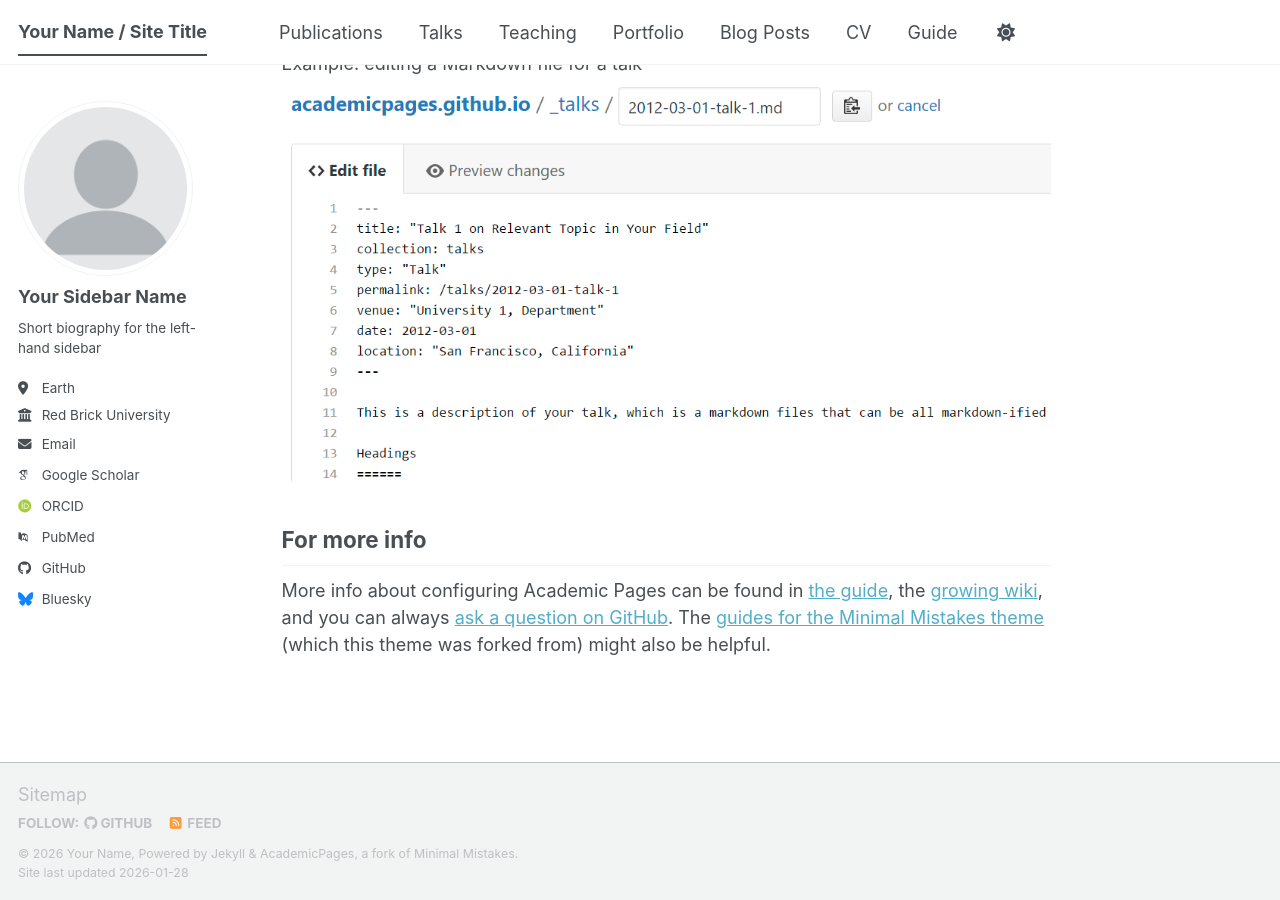
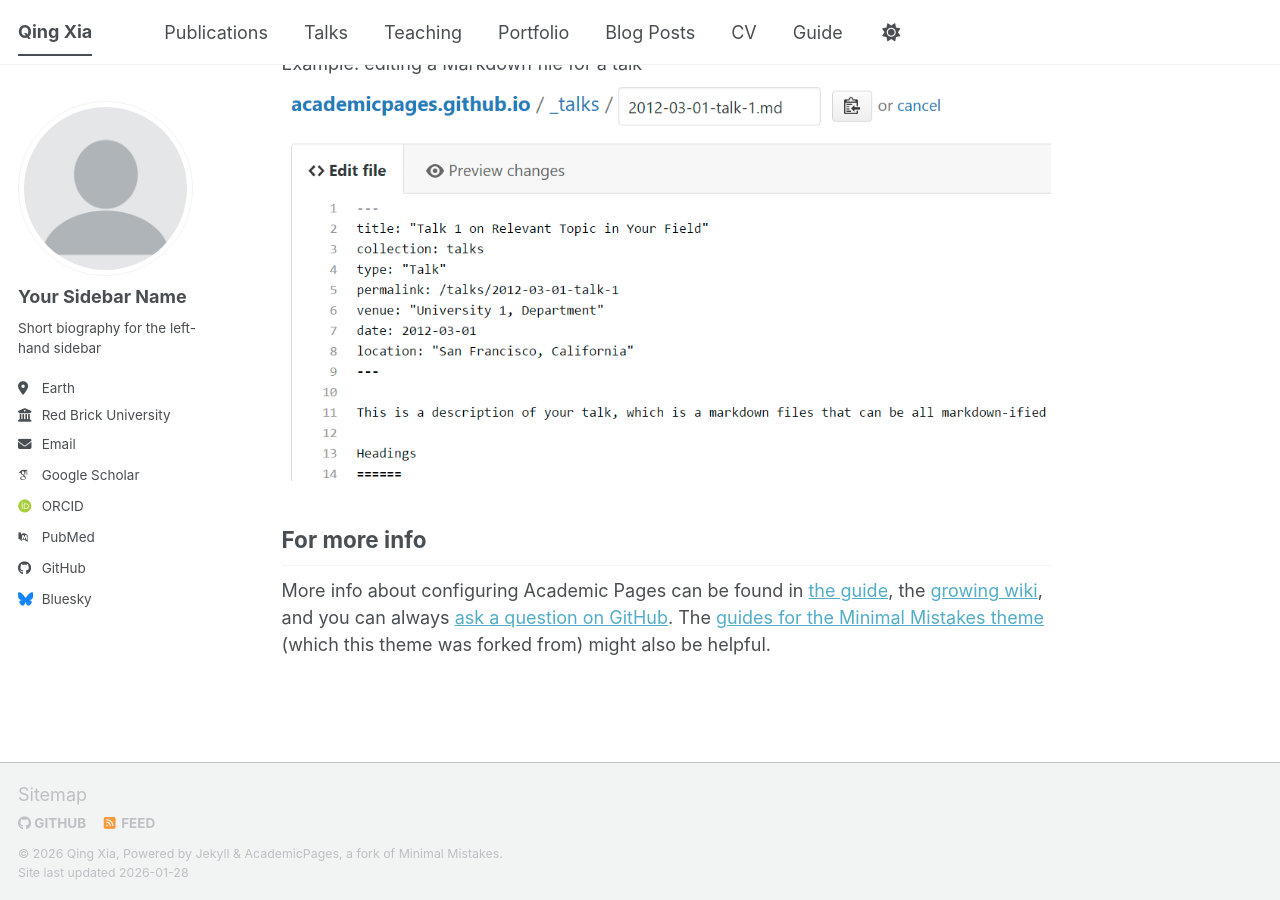
Before and after one commit to QingXia97/QingXia97.github.io, a Jekyll site: the page built from _pages/about.md, in a window 1280 px wide and 900 px high, scrolled down 2720 px. Built offline with Jekyll 4.4.1, drawn with Linux system fonts in a browser that asks for light colours; some web fonts are replaced; a script bundle is joined from its source files by our own code; library files that are not in the unit come from our copies.

Commit message:
Update _config.yml

```diff
--- a/_config.yml
+++ b/_config.yml
@@ -7,13 +7,13 @@
 # server process.
 
 # Basic Site Settings
-locale                   : "en-US"
+locale                   : "en-UK"
 site_theme               : "default" # The available themes options are "default", "air", "sunrise", "mint", "dirt" and "contrast"
-title                    : "Your Name / Site Title"
+title                    : "Qing Xia"
 title_separator          : "-"
-name                     : &name "Your Name"
-description              : &description "Your Name's academic portfolio"   # Update this with a general description of your site, this is the default if not overridden by a page
-url                      : https://academicpages.github.io # The base hostname & protocol for your site e.g. "https://[your GitHub username].github.io",
+name                     : &name "Qing Xia"
+description              : &description "PhD candidate in Accounting at the University of Oxford"   # Update this with a general description of your site, this is the default if not overridden by a page
+url                      : https://QingXia97.github.io # The base hostname & protocol for your site e.g. "https://[your GitHub username].github.io",
                                                            # or if you already have some other page hosted on Github then use "https://[your GitHub username].github.io/[Your Repo Name]"
 baseurl                  : "" # the subpath of your site, e.g. "/blog"
 repository               : "academicpages/academicpages.github.io"
```
